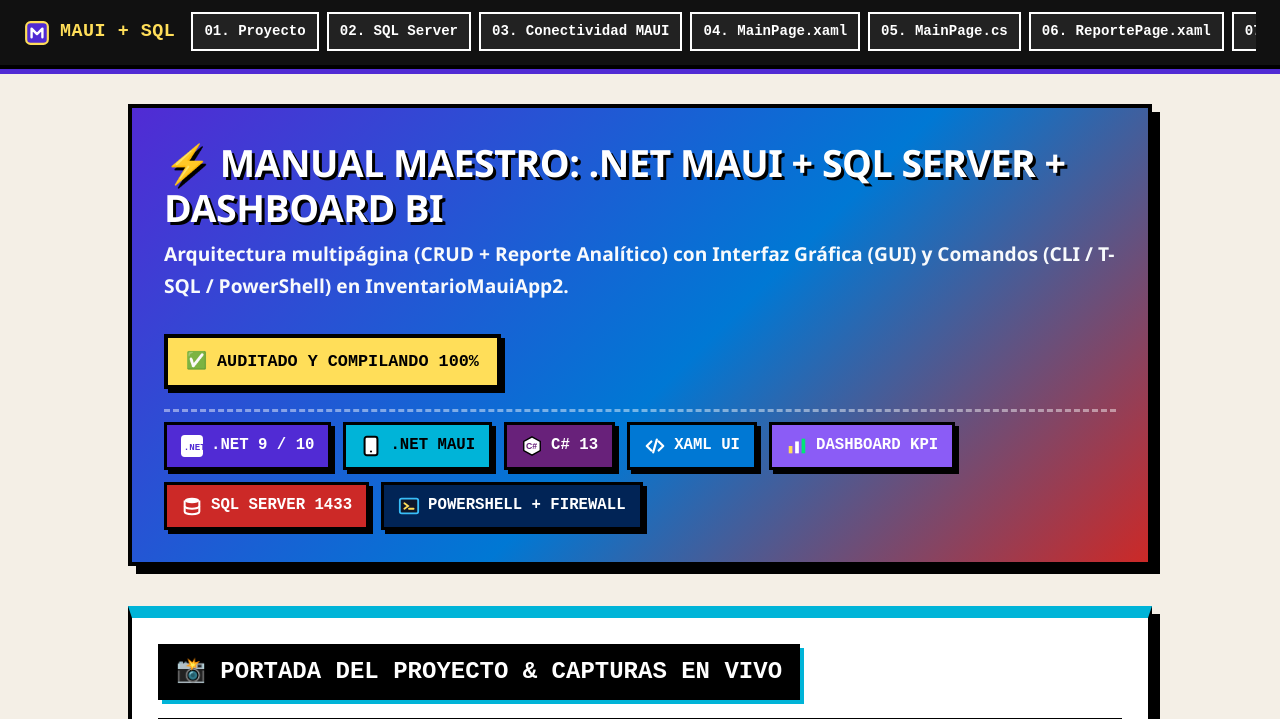
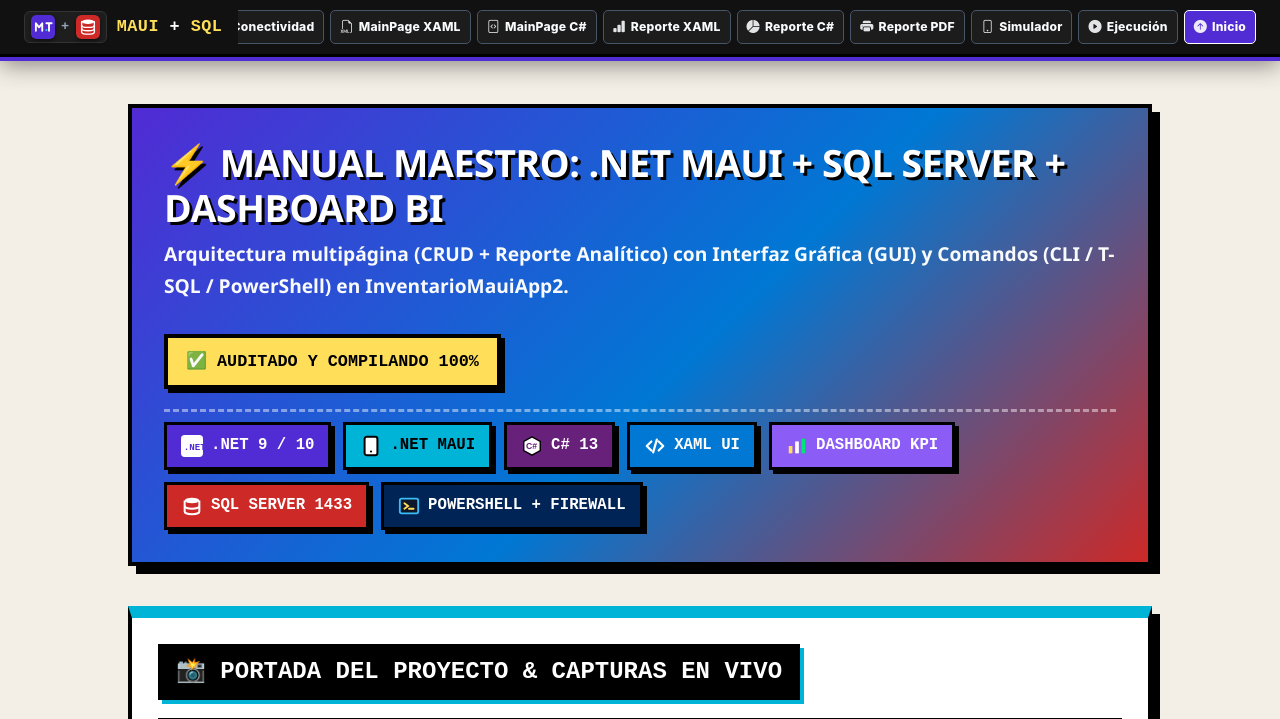
Before and after one commit to JUANCITOPENA/PRIMER_CRUD_MAUI_SQL, a plain HTML site: page index.html in a window 1280 px wide. Shown: the top 719 px of the page. Drawn offline with nearby package versions, Linux system fonts and the light colour scheme.

Commit message:
style(navbar): optimizar menu fijo full-width, responsive fluido, iconos oficiales .NET MAUI + SQL y fuentes reducidas sin numeracion

```diff
--- a/index.html
+++ b/index.html
@@ -17,29 +17,46 @@
 <body>
 
   <!-- =========================================================
-       MENÚ FIJO SUPERIOR (FIXED) ANCLADO A TODAS LAS SECCIONES
+       MENÚ FIJO SUPERIOR (FULL WIDTH + RESPONSIVE + ICONOS REALES)
        ========================================================= -->
   <nav class="fixed-nav" aria-label="Navegación principal del manual">
     <div class="nav-brand">
-      <svg width="26" height="26" viewBox="0 0 24 24" fill="none" aria-hidden="true">
-        <rect x="2" y="2" width="20" height="20" rx="4" fill="#512BD4" stroke="#FFDE59" stroke-width="2"/>
-        <path d="M7 16V8L12 13L17 8V16" stroke="#FFFFFF" stroke-width="2.2" stroke-linecap="round" stroke-linejoin="round"/>
-      </svg>
-      <span>MAUI + SQL</span>
+      <a href="#top" class="brand-link" title="Ir al Inicio del Manual">
+        <span class="brand-badge-group">
+          <!-- Icono Real .NET / .NET MAUI -->
+          <svg class="brand-icon icon-maui" width="24" height="24" viewBox="0 0 128 128" fill="none" aria-hidden="true">
+            <rect width="128" height="128" rx="26" fill="#512BD4"/>
+            <path d="M26 84V44l17 22 17-22v40" stroke="#FFFFFF" stroke-width="10" stroke-linecap="round" stroke-linejoin="round"/>
+            <circle cx="82" cy="80" r="6" fill="#38BDF8"/>
+            <path d="M82 44h28M96 44v40" stroke="#FFFFFF" stroke-width="10" stroke-linecap="round" stroke-linejoin="round"/>
+          </svg>
+          <span class="brand-plus">+</span>
+          <!-- Icono Real Microsoft SQL Server -->
+          <svg class="brand-icon icon-sql" width="24" height="24" viewBox="0 0 32 32" fill="none" aria-hidden="true">
+            <rect width="32" height="32" rx="7" fill="#CC2927"/>
+            <ellipse cx="16" cy="9" rx="8.5" ry="3" fill="#FFFFFF"/>
+            <path d="M7.5 9v4.5c0 1.66 3.8 3 8.5 3s8.5-1.34 8.5-3V9" stroke="#FFFFFF" stroke-width="1.8" fill="none" stroke-linecap="round"/>
+            <path d="M7.5 13.5V18c0 1.66 3.8 3 8.5 3s8.5-1.34 8.5-3v-4.5" stroke="#FFFFFF" stroke-width="1.8" fill="none" stroke-linecap="round"/>
+            <path d="M7.5 18v4.5c0 1.66 3.8 3 8.5 3s8.5-1.34 8.5-3V18" stroke="#FFFFFF" stroke-width="1.8" fill="none" stroke-linecap="round"/>
+          </svg>
+        </span>
+        <span class="brand-title">MAUI <span style="color:#ffffff;">+</span> SQL</span>
+      </a>
     </div>
     <div class="nav-links" id="nav-links">
-      <a href="#sec-01">01. Proyecto</a>
-      <a href="#sec-02">02. SQL Server</a>
-      <a href="#sec-03">03. Conectividad MAUI</a>
-      <a href="#sec-04">04. MainPage.xaml</a>
-      <a href="#sec-05">05. MainPage.cs</a>
-      <a href="#sec-06">06. ReportePage.xaml</a>
-      <a href="#sec-07">07. ReportePage.cs</a>
-      <a href="#sec-08">08. Reporte PDF</a>
-      <a href="#sec-09">09. Simulador</a>
-      <a href="#sec-10">10. Ejecución</a>
-      <a href="#top" class="btn-top">⬆ Inicio</a>
-    </div></nav>
+      <a href="#sec-01"><i class="bi bi-folder2-open"></i> Proyecto</a>
+      <a href="#sec-02"><i class="bi bi-database-fill"></i> SQL Server</a>
+      <a href="#sec-03"><i class="bi bi-router"></i> Conectividad</a>
+      <a href="#sec-04"><i class="bi bi-filetype-xml"></i> MainPage XAML</a>
+      <a href="#sec-05"><i class="bi bi-file-code"></i> MainPage C#</a>
+      <a href="#sec-06"><i class="bi bi-bar-chart-fill"></i> Reporte XAML</a>
+      <a href="#sec-07"><i class="bi bi-pie-chart-fill"></i> Reporte C#</a>
+      <a href="#sec-08"><i class="bi bi-printer-fill"></i> Reporte PDF</a>
+      <a href="#sec-09"><i class="bi bi-phone"></i> Simulador</a>
+      <a href="#sec-10"><i class="bi bi-play-circle-fill"></i> Ejecución</a>
+      <a href="#top" class="btn-top"><i class="bi bi-arrow-up-circle-fill"></i> Inicio</a>
+    </div>
+  </nav>
 
   <div id="top" class="cascade-container">
 
--- a/script.js
+++ b/script.js
@@ -18,6 +18,10 @@
         link.classList.remove('active');
         if (link.getAttribute('href') === `#${currentId}`) {
           link.classList.add('active');
+          const navContainer = document.getElementById('nav-links');
+          if (navContainer && window.innerWidth <= 1150) {
+            link.scrollIntoView({ behavior: 'smooth', block: 'nearest', inline: 'center' });
+          }
         }
       });
     }
--- a/style.css
+++ b/style.css
@@ -47,72 +47,192 @@
     }
 
     /* =========================================================
-       MENÚ SUPERIOR FIJO (POSITION: FIXED) ANCLADO A SECCIONES
+       MENÚ SUPERIOR FIJO EXPANDIDO (FULL WIDTH & RESPONSIVE PRO)
        ========================================================= */
     .fixed-nav {
       position: fixed;
       top: 0;
       left: 0;
       width: 100%;
+      box-sizing: border-box;
       z-index: 10000;
       background: #111111;
-      border-bottom: 4px solid var(--black);
-      box-shadow: 0 5px 0 var(--dotnet-purple);
-      padding: 12px 24px;
+      border-bottom: 3.5px solid #000000;
+      box-shadow: 0 4px 0 #512BD4, 0 8px 24px rgba(0, 0, 0, 0.45);
+      padding: 8px 24px;
       display: flex;
       align-items: center;
       justify-content: space-between;
       gap: 16px;
     }
 
+    /* Marca / Brand con logos reales de .NET MAUI y SQL Server */
     .nav-brand {
       display: flex;
       align-items: center;
+      flex-shrink: 0;
+    }
+
+    .brand-link {
+      display: inline-flex;
+      align-items: center;
       gap: 10px;
+      text-decoration: none;
       color: var(--yellow);
+      font-family: 'Space Grotesk', 'Courier New', monospace;
       font-weight: 900;
-      font-size: 1.15rem;
+      font-size: 1.05rem;
       letter-spacing: 0.5px;
       text-transform: uppercase;
-      white-space: nowrap;
-      font-family: 'Courier New', monospace;
+      transition: transform 0.15s ease;
     }
 
+    .brand-link:hover {
+      transform: scale(1.03);
+    }
+
+    .brand-badge-group {
+      display: inline-flex;
+      align-items: center;
+      gap: 5px;
+      background: #1e1e1e;
+      padding: 3px 6px;
+      border: 1.5px solid #333333;
+      border-radius: 6px;
+    }
+
+    .brand-icon {
+      display: block;
+      border-radius: 5px;
+      box-shadow: 0 2px 4px rgba(0,0,0,0.5);
+    }
+
+    .brand-plus {
+      color: #94a3b8;
+      font-size: 0.85rem;
+      font-weight: 900;
+      padding: 0 1px;
+    }
+
+    .brand-title {
+      color: var(--yellow);
+      white-space: nowrap;
+      font-weight: 900;
+    }
+
+    /* Enlaces del Menú (Ajustados, Fuentes Reducidas, Sin Números) */
     .nav-links {
       display: flex;
       align-items: center;
-      gap: 8px;
+      justify-content: flex-end;
+      flex: 1;
+      gap: 6px;
       overflow-x: auto;
-      padding-bottom: 2px;
-      scrollbar-width: thin;
+      white-space: nowrap;
+      padding: 2px 0;
+      scrollbar-width: none; /* Firefox */
+      -ms-overflow-style: none; /* IE/Edge */
+      -webkit-overflow-scrolling: touch;
+    }
+
+    .nav-links::-webkit-scrollbar {
+      display: none; /* Chrome, Safari, Opera */
     }
 
     .nav-links a {
+      display: inline-flex;
+      align-items: center;
+      gap: 5px;
       text-decoration: none;
-      color: #ffffff;
-      background: #222222;
-      border: 2px solid #ffffff;
-      padding: 6px 11px;
-      font-size: 0.88rem;
+      color: #f8fafc;
+      background: #1c1c1c;
+      border: 1.5px solid #475569;
+      border-radius: 5px;
+      padding: 5px 9px;
+      font-size: 0.76rem;
       font-weight: 800;
       white-space: nowrap;
-      transition: transform 0.1s ease, background 0.15s ease;
-      font-family: 'Courier New', monospace;
+      letter-spacing: 0.2px;
+      transition: all 0.15s cubic-bezier(0.4, 0, 0.2, 1);
+      font-family: 'Space Grotesk', -apple-system, BlinkMacSystemFont, 'Segoe UI', Roboto, sans-serif;
+    }
+
+    .nav-links a i {
+      font-size: 0.82rem;
+      opacity: 0.9;
     }
 
     .nav-links a:hover {
-      background: var(--maui-cyan);
-      color: var(--black);
-      border-color: var(--black);
-      transform: translate(-2px, -2px);
-      box-shadow: 3px 3px 0 var(--yellow);
+      background: #38bdf8;
+      color: #000000;
+      border-color: #000000;
+      transform: translateY(-2px);
+      box-shadow: 2px 2px 0 var(--yellow);
     }
 
     .nav-links a.active {
       background: var(--yellow);
-      color: var(--black);
-      border-color: var(--black);
-      box-shadow: 3px 3px 0 var(--maui-cyan);
+      color: #000000;
+      border-color: #000000;
+      font-weight: 900;
+      box-shadow: 2px 2px 0 #38bdf8;
+    }
+
+    .nav-links .btn-top {
+      background: #512BD4;
+      color: #ffffff;
+      border-color: #ffffff;
+    }
+
+    .nav-links .btn-top:hover {
+      background: #da291c;
+      color: #ffffff;
+      border-color: #ffffff;
+      box-shadow: 2px 2px 0 #ffffff;
+    }
+
+    /* =========================================================
+       RESPONSIVE PARA PANTALLAS GRANDES Y MÓVILES
+       ========================================================= */
+    /* Pantallas Grandes (Desktop y UltraWide >= 1400px): Expandido al ancho total */
+    @media (min-width: 1400px) {
+      .fixed-nav {
+        padding: 8px 32px;
+      }
+      .nav-links {
+        gap: 8px;
+      }
+      .nav-links a {
+        font-size: 0.78rem;
+        padding: 5px 11px;
+      }
+    }
+
+    /* Pantallas Medianas y Pequeñas (<= 1150px): Scroll horizontal táctil fluido */
+    @media (max-width: 1150px) {
+      .fixed-nav {
+        padding: 6px 12px;
+        gap: 12px;
+      }
+      .brand-title {
+        font-size: 0.95rem;
+      }
+      .nav-links {
+        justify-content: flex-start;
+        mask-image: linear-gradient(to right, black 90%, transparent 100%);
+        -webkit-mask-image: linear-gradient(to right, black 90%, transparent 100%);
+        padding-right: 24px;
+      }
+      .nav-links a {
+        font-size: 0.74rem;
+        padding: 4px 8px;
+      }
+    }
+
+    @media (max-width: 640px) {
+      .brand-title {
+        display: none; /* En móviles compactos deja los dos iconos reales oficiales */
+      }
     }
 
     /* =========================================================
```
